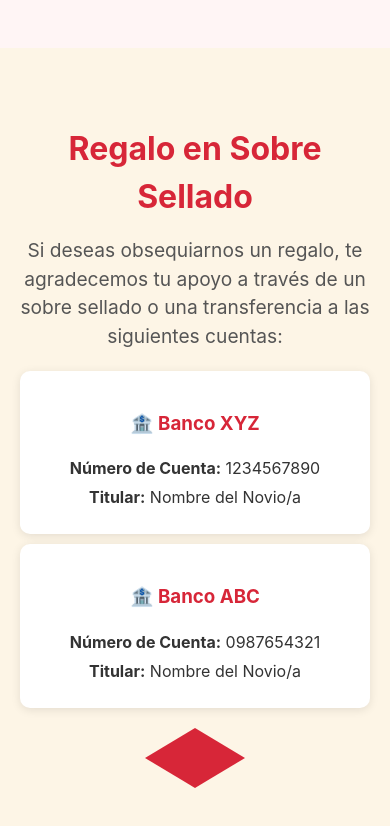
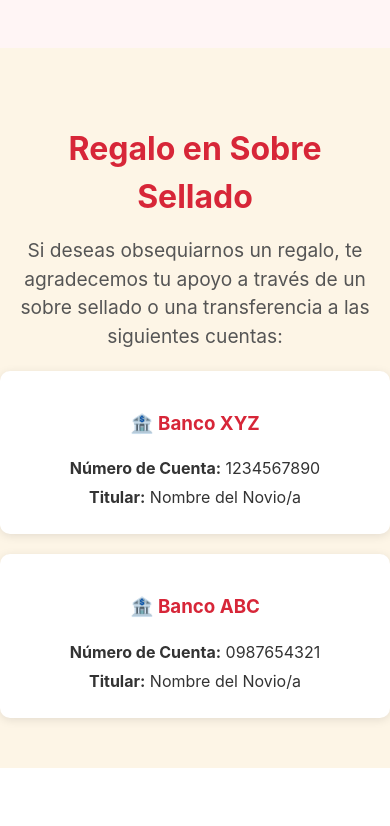
Before and after one commit to CristopherVanegas/BodaNicoleRo, a React (Vite) app in the folder boda_nicole_ro/: page / in a window 390 px wide. Shown: the part 1760-2586 px from the top of the page. After the commit the page ends 2528 px from the top, so only its background shows below. Built offline with nearby package versions, Linux system fonts and the light colour scheme; the HTML template or start-up script is replaced by a standard one.

Commit message:
Se corrigió el responsive de gift section

```diff
--- a/boda_nicole_ro/src/components/GiftSection/GiftSection.jsx
+++ b/boda_nicole_ro/src/components/GiftSection/GiftSection.jsx
@@ -9,6 +9,7 @@ const GiftSection = () => {
         Si deseas obsequiarnos un regalo, te agradecemos tu apoyo a través de un sobre sellado o una transferencia a las siguientes cuentas:
       </p>
 
+      <div className={styles.accountsContainer}>
         <div className={styles.accountBox}>
           <h3>🏦 Banco XYZ</h3>
           <p><strong>Número de Cuenta:</strong> 1234567890</p>
@@ -20,6 +21,7 @@ const GiftSection = () => {
           <p><strong>Número de Cuenta:</strong> 0987654321</p>
           <p><strong>Titular:</strong> Nombre del Novio/a</p>
         </div>
+      </div>
 
       <div className={styles.envelope}></div>
     </section>
--- a/boda_nicole_ro/src/components/GiftSection/GiftSection.module.css
+++ b/boda_nicole_ro/src/components/GiftSection/GiftSection.module.css
@@ -16,13 +16,23 @@
     color: #555;
   }
 
+  /* Contenedor flexible para las cuentas */
+  .accountsContainer {
+    display: flex;
+    flex-direction: column; /* Por defecto, en móviles será vertical */
+    align-items: center;
+    gap: 20px;
+  }
+
+  /* Estilos para cada cuenta bancaria */
   .accountBox {
     background-color: white;
     padding: 20px;
-    margin: 10px auto;
-    max-width: 400px;
+    width: 100%;
+    max-width: 350px;
     border-radius: 10px;
     box-shadow: 0 2px 10px rgba(0, 0, 0, 0.1);
+    text-align: center;
   }
 
   .accountBox h3 {
@@ -34,11 +44,14 @@
     margin: 5px 0;
   }
 
-  .envelope {
-    width: 100px;
-    height: 60px;
-    background-color: #d72638;
-    position: relative;
-    margin: 20px auto;
-    clip-path: polygon(50% 0%, 100% 50%, 50% 100%, 0% 50%);
+  /* Sobrecarga para pantallas grandes */
+  @media (min-width: 768px) {
+    .accountsContainer {
+      flex-direction: row; /* En pantallas grandes será horizontal */
+      justify-content: center;
+    }
+
+    .accountBox {
+      max-width: 300px;
+    }
   }
```
Lines whose indentation alone changed are shown as unchanged.
